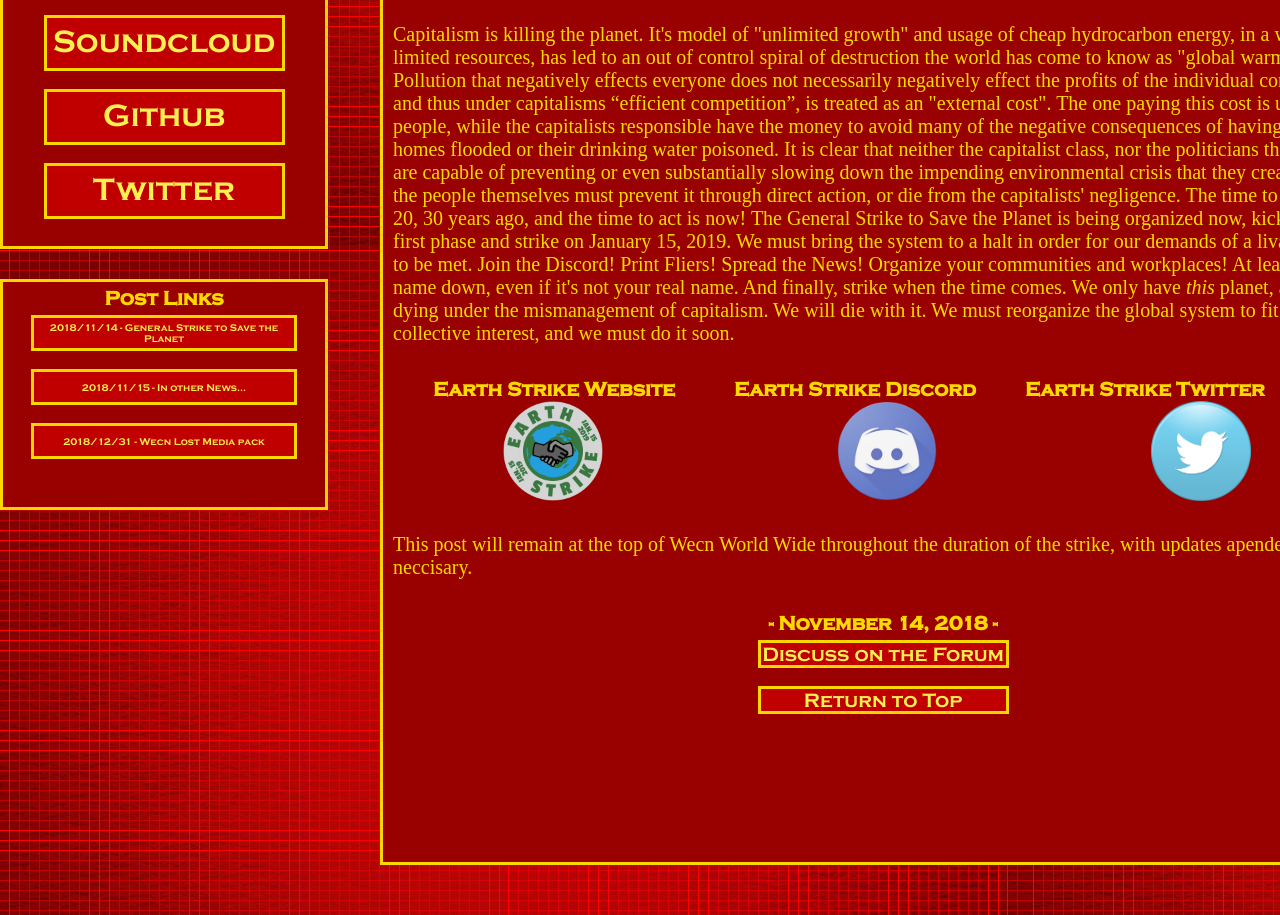
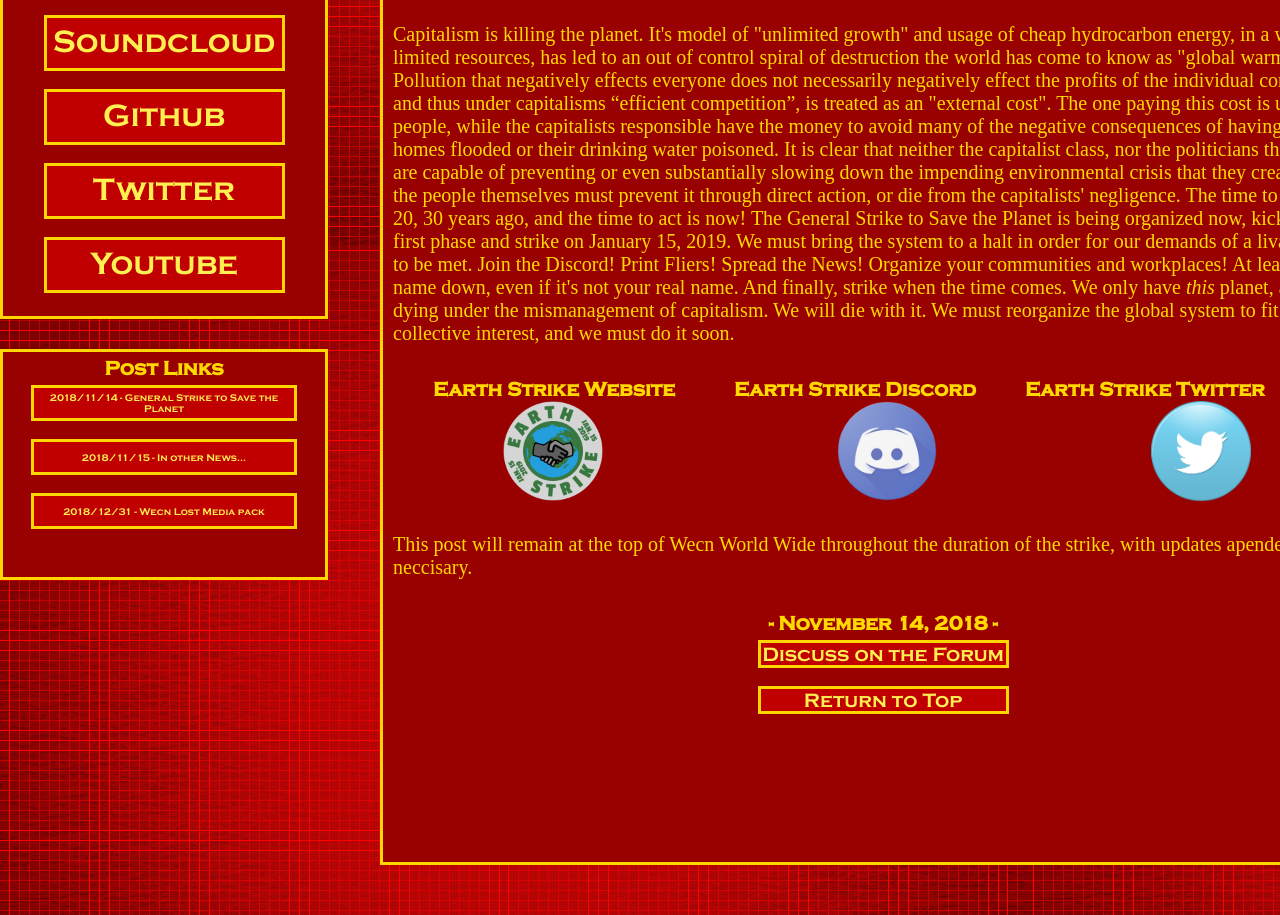
Before and after one commit to wecn225/wecn225.github.io, a plain HTML site: page index.html in a window 1280 px wide. Shown: the part 779-1694 px from the top of the page. Drawn offline with Linux system fonts and the light colour scheme.

Commit message:
Added link to wecn youtube

```diff
--- a/index.html
+++ b/index.html
@@ -51,6 +51,7 @@ html, a, a:hover { cursor:url('/images/cursor.png'), auto }
      <br>
      <a class="navbutton" style="height:50px;width:235px;" href="https://twitter.com/wecn2250" target="_blank"><p style="top: 6px;position: relative;">Twitter</p></a>
      <br>
+     <a class="navbutton" style="height:50px;width:235px;" href="https://www.youtube.com/channel/UC9JVyYJJ031c97ZKgrhAm3Q?view_as=subscriber" target="_blank"><p style="top: 6px;position: relative;">Youtube</p></a>
 </div>
 
 
--- a/wecnan.css
+++ b/wecnan.css
@@ -102,7 +102,7 @@ a{
 }
 
 #Nav2{
-	height: 430px;
+	height: 500px;
 	width: 322px;
 	background: #990000;
 	border: solid #FFD600;
```
